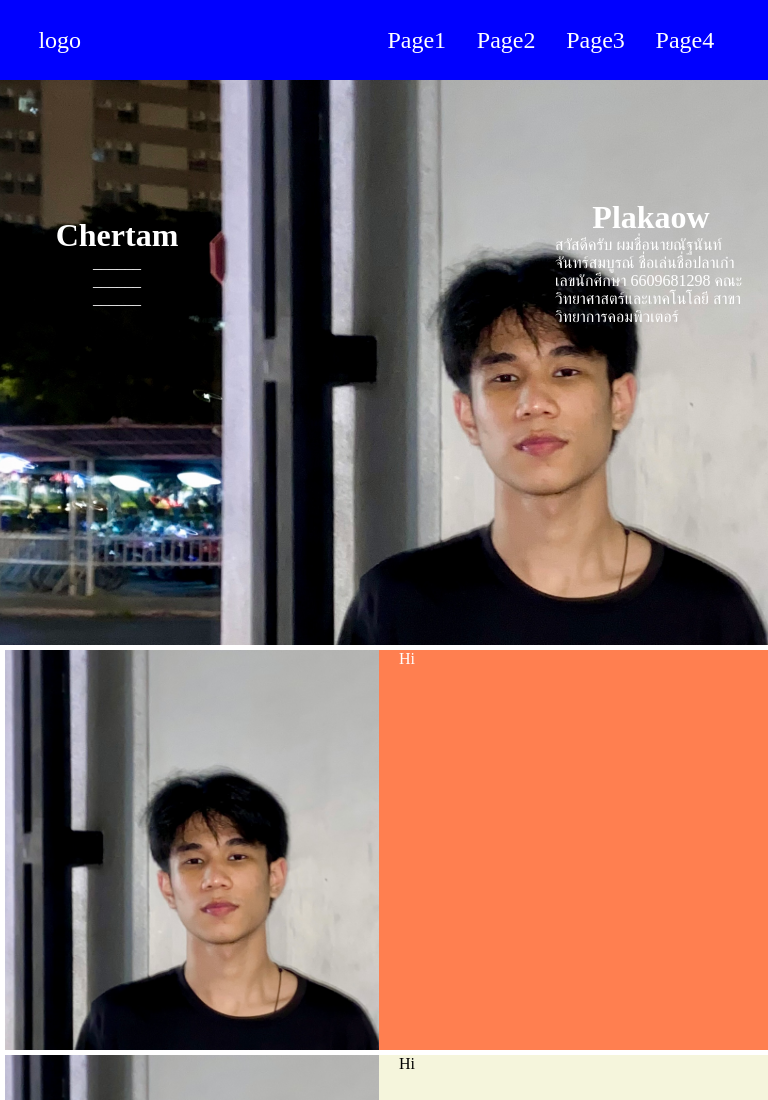
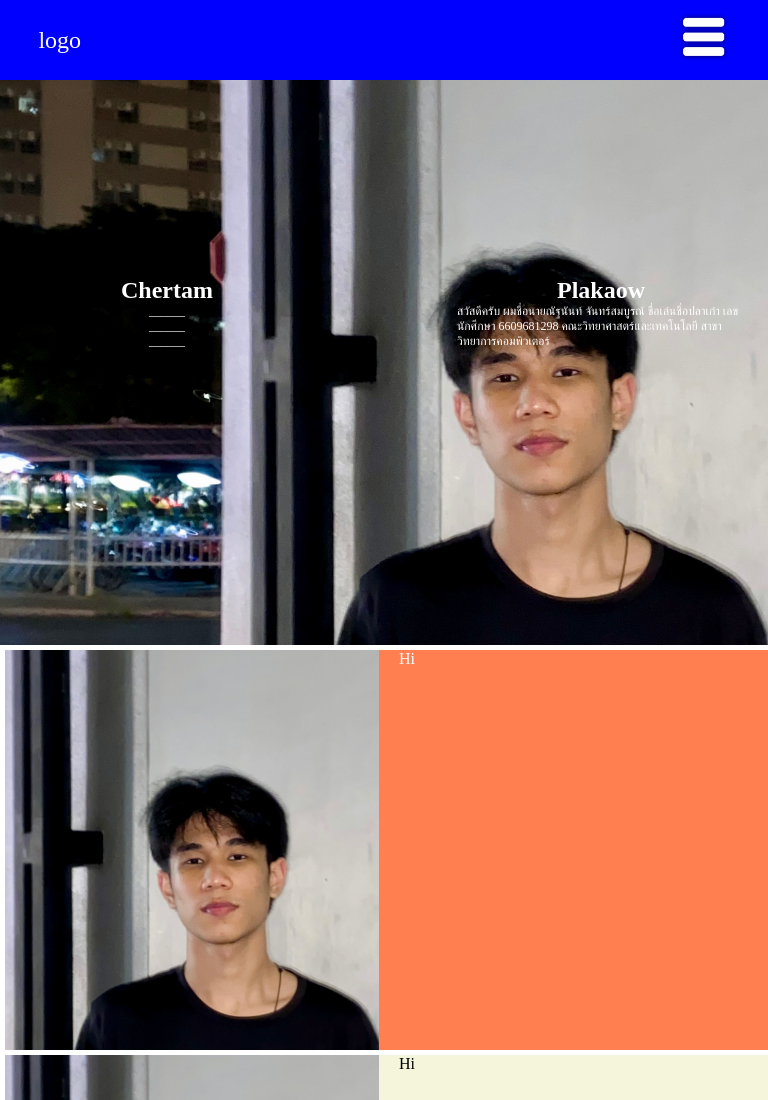
Before and after one commit to plakaow/CS100-Project-13, a plain HTML site: page index.html in a window 768 px wide. Shown: the top 1100 px of the page. Drawn offline with Linux system fonts and the light colour scheme.

Commit message:
PK saved 24/11/66

```diff
--- a/homepage.css
+++ b/homepage.css
@@ -16,12 +16,18 @@ nav{
 }
 .nav_bar{
     width: 90%;
-    height: 100%;
     display: flex;
     flex-direction: row;
     justify-content: space-between;
     align-items: center;
     font-size: 24px;
+}
+.menu{
+    display: none;
+}
+.menu img{
+    width: 100%;
+    height: 50px;
 }
 ul{
     display: flex;
@@ -162,3 +168,44 @@ footer{
 {
     color: black;
 }
+
+.active{
+    display: flex;
+}
+
+
+/* for tablet*/
+@media only screen and (max-width: 1100px) and (min-width:500px){
+    body{
+
+    }
+}
+
+/* for phone */
+@media only screen and (max-width: 850px) and (min-width:350px){
+    .menu{
+        display: block;
+    }
+    ul{
+        display: none;
+        flex-direction: column;
+        margin-top: 30vh;
+        background-color: blue;
+        position: absolute;
+        right: 0;
+    }
+
+    .right_side .text_box{
+        width: 75%;
+        font-size: 12px;
+        margin-bottom: 100px;
+        margin-left: 50px;
+    }
+
+    .left_side .text_box{
+        width: 75%;
+        font-size: 12px;
+        margin-bottom: 100px;
+        margin-right: 50px;
+    }
+}
--- /dev/null
+++ b/homepage.js
@@ -0,0 +1,6 @@
+let mainNav = document.getElementById('nav_menu');
+let navBarToggle = document.getElementById('menu');
+
+navBarToggle.addEventListener("click",function(){
+    mainNav.classList.toggle('active');
+});
--- a/index.html
+++ b/index.html
@@ -13,13 +13,16 @@
         <div class="nav_bar">
             <div class="logo">
                 <a href="index.html">logo</a>
+
             </div>
-            <ul>
-                <li><a href="#" class="page_1">Page1</a></li>
-                <li><a href="#" class="page_2">Page2</a></li>
+
+            <ul id = "nav_menu">
+                <li><a href="#" class="page_1">asdsadasdsadadsad</a></li>
+                <li><a href="#" class="page_2">Pagsdadase2</a></li>
                 <li><a href="#" class="page_3">Page3</a></li>
                 <li><a href="#" class="page_4">Page4</a></li>
             </ul>
+            <div class="menu" id="menu"><img src="img/menu_bar.png" alt=""></div>
         </div>
     </nav>
 
@@ -96,5 +99,6 @@
     </footer>
 
 
+    <script src="homepage.js"></script>
 </body>
 </html>
```
Also changed, not shown: img/menu_bar.png (added).
